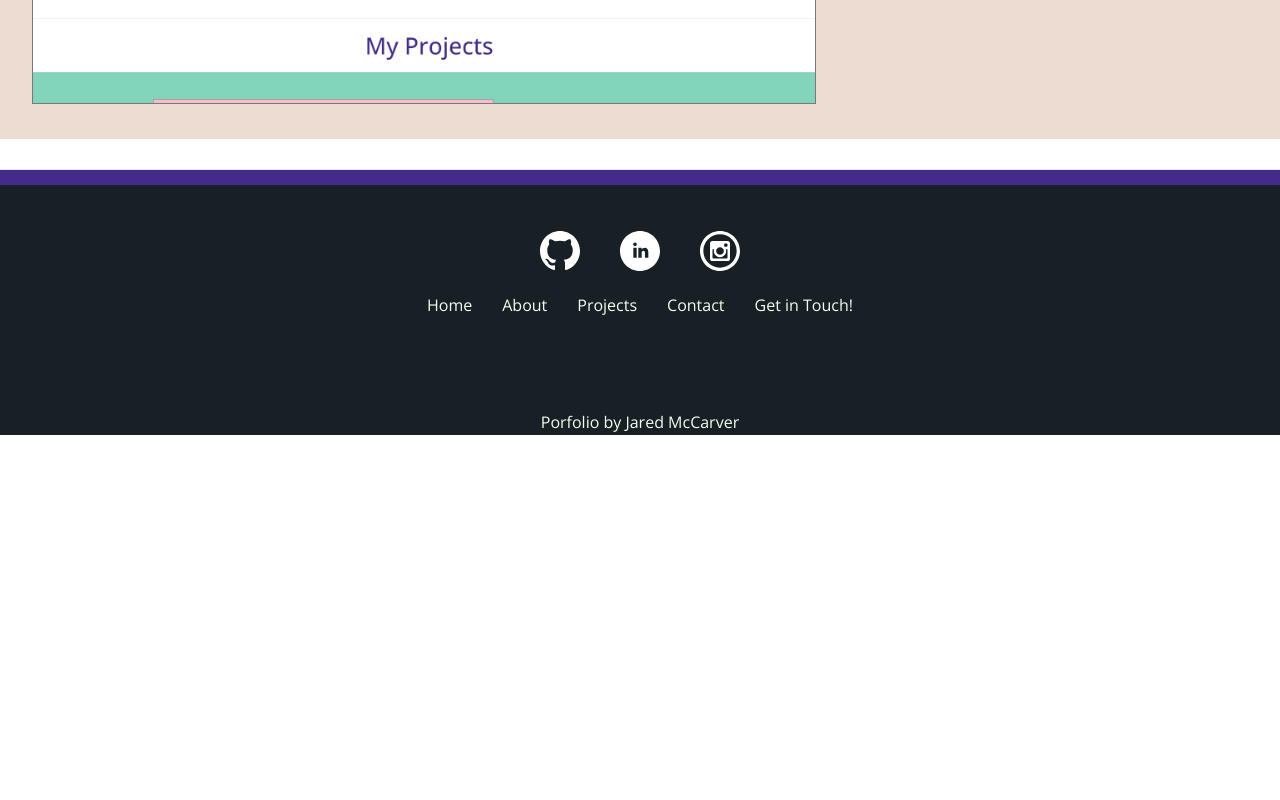
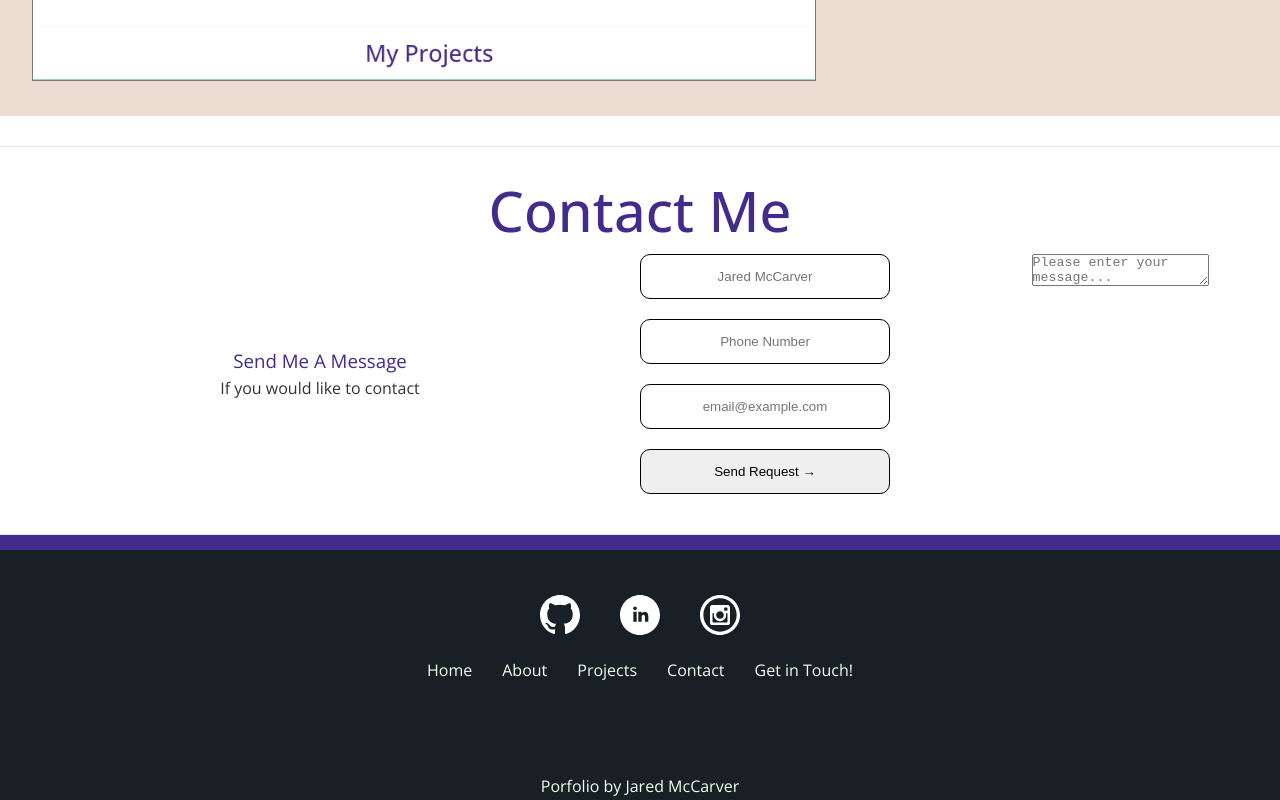
Before and after one commit to jsmccarver/Jared-Porfolio, a Next.js app: page / in a window 1280 px wide. Shown: the part 2124-2924 px from the top of the page. Before the commit the page ends 2559 px from the top, so only its background shows below. Built offline with nearby package versions, Linux system fonts and the light colour scheme.

Commit message:
Added Contact Section

```diff
--- a/Components/styles/Header.module.css
+++ b/Components/styles/Header.module.css
@@ -39,6 +39,7 @@
   animation: dude 0.35s 1 ease-in-out;
 }
 
+
 @keyframes dude {
   0% {
     width: 0%;
--- a/pages/index.js
+++ b/pages/index.js
@@ -18,9 +18,9 @@ export default function Home() {
               <div>
                 <h1>I will design and develop your Websites and Apps</h1>
                 <h3>
-                  Hi, My name is Jared and I am an aspiring web developer. I will
-                  work diligently using my skills to build the best website for
-                  you!
+                  Hi, My name is Jared and I am an aspiring web developer. I
+                  will work diligently using my skills to build the best website
+                  for you!
                 </h3>
                 <Link href="/#projects">
                   <a>
@@ -34,8 +34,67 @@ export default function Home() {
             </div>
           </div>
           <div id="projects">
+            <ProjectList />
+          </div>
+          <div className={Styles.contactwrapper} id="contact">
+            <h1>Contact Me</h1>
+            <div  className={Styles.contact}>
+              <div>
+                <h3>Send Me A Message</h3>
+                <p>If you would like to contact</p>
+              </div>
 
-            <ProjectList />
+              <form
+                className={Styles.contactform}
+                action="https://submit-form.com/QObGMX5B"
+              >
+                <div className={Styles.contactinputs}>
+                  <input
+                    type="hidden"
+                    name="_redirect"
+                    value="https://localhost:3000/thanks"
+                  />
+                  <input
+                    type="text"
+                    id="name"
+                    name="name"
+                    placeholder="Jared McCarver"
+                    required=""
+                  />
+                  <input
+                    type="tel"
+                    id="tel"
+                    name="tel"
+                    placeholder="Phone Number"
+                    required=""
+                  />
+                  <input
+                    type="email"
+                    id="email"
+                    name="email"
+                    placeholder="email@example.com"
+                    required=""
+                  />
+                  <button
+                    type="submit"
+                    onClick={(e) => {
+                      e.preventDefault();
+                    }}
+                    className={Styles.button}
+                  >
+                    Send Request &#8594;
+                  </button>
+                </div>
+                <div className={Styles.messagebox}>
+                  <textarea
+                    id="message"
+                    name="message"
+                    placeholder="Please enter your message..."
+                    required=""
+                  ></textarea>
+                </div>
+              </form>
+            </div>
           </div>
         </div>
       </main>
--- a/pages/projects.js
+++ /dev/null
@@ -1,6 +0,0 @@
-import Styles from "../styles/project.module.css"
-
-const Projects = () => {
-  return <div className={Styles.Wrapper}>Project</div>;
-};
-export default Projects;
--- a/styles/Home.module.css
+++ b/styles/Home.module.css
@@ -11,7 +11,6 @@
   margin: 0 auto !important;
   display: grid;
 }
-
 
 .Intro-text {
   max-width: 1500px;
@@ -58,7 +57,40 @@
 .Intro-text div:first-of-type button {
   margin: 15px 0px;
 }
-
+.contactwrapper {
+  text-align: center;
+}
+.contact {
+  display: grid;
+  grid-template-columns: 1fr 1fr;
+  max-width: 1500px;
+  margin: 0 auto;
+  align-items: center;
+  justify-content: center;
+}
+.contactform {
+  display: grid;
+  gap: 0px 0px;
+  grid-template-columns: 1fr 1fr;
+}
+.contactinputs {
+  display: flex;
+  flex-direction: column;
+}
+.contactinputs input,
+.contactinputs button {
+  margin: 10px 0px;
+  height: 45px;
+  width: 250px;
+  border: 1px black solid;
+  border-radius: 10px;
+  text-align: center;
+}
+.messagebox {
+  margin: 10px 0px;
+  justify-self: center;
+  width: 250px;
+}
 @media screen and (max-width: 1050px) {
   .Intro {
     padding: 15px 0px !important;
@@ -89,4 +121,7 @@
   .Intro-text div:first-of-type {
     align-items: center;
   }
+  .contact {
+    grid-template-columns: 1fr;
+  }
 }
```
Also changed, not shown: public/Jared_site.png.
